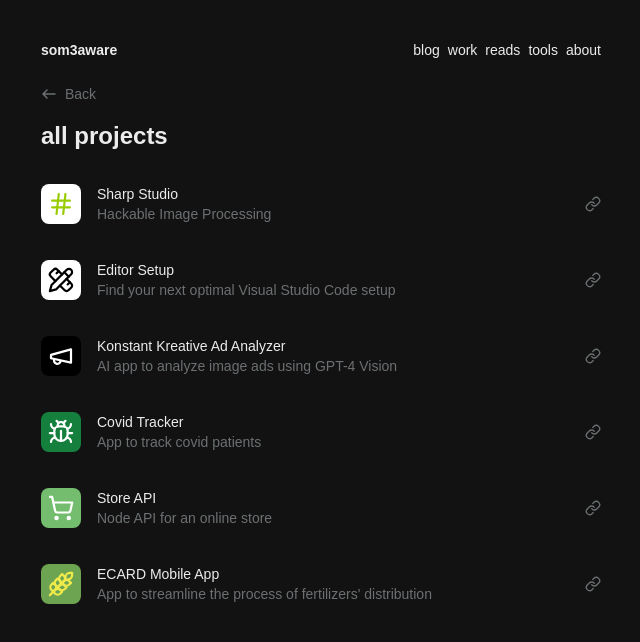
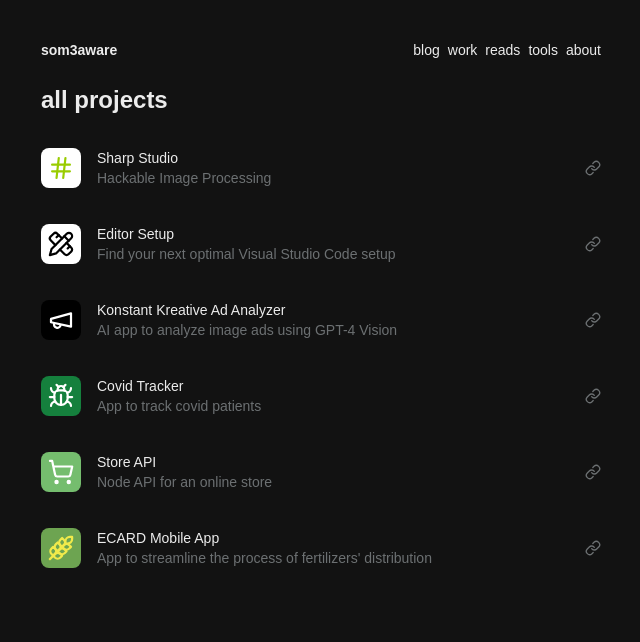
Before and after one commit to ahmedsomaa/my-portfolio, a Next.js app: page /projects in a window 1280 px wide. Shown: the top 642 px of the page, without its empty margins (319-959 px from the left). Built offline with nearby package versions, Linux system fonts and the light colour scheme; a web font is replaced by a local one.

Commit message:
refactor: Remove back button

```diff
--- a/src/app/projects/page.tsx
+++ b/src/app/projects/page.tsx
@@ -1,9 +1,6 @@
 import React from 'react';
 
-import Link from 'next/link';
-
 import { ProjectSection } from '@/components/home/ProjectSection';
-import { ArrowLeftIcon } from '@/components/icons/arrow-left';
 import CONFIG from '@/config';
 
 export const metadata = {
@@ -13,17 +10,12 @@ export const metadata = {
 
 export default function ProjectsPage() {
   return (
-    <div className="grid grid-cols-1 gap-10 pb-10 w-full">
-      <div className="flex flex-col">
-        <Link
-          href="/"
-          className="flex flex-row space-x-2 items-center md:px-6 group cursor-pointer mb-4"
-        >
-          <ArrowLeftIcon />
-          <span className="text-secondaryDarker">Back</span>
-        </Link>
-        <ProjectSection projects={CONFIG.projects} />
+    <>
+      <div className="grid grid-cols-1 gap-10 pb-10 w-full">
+        <div className="flex flex-col">
+          <ProjectSection projects={CONFIG.projects} />
+        </div>
       </div>
-    </div>
+    </>
   );
 }
```
